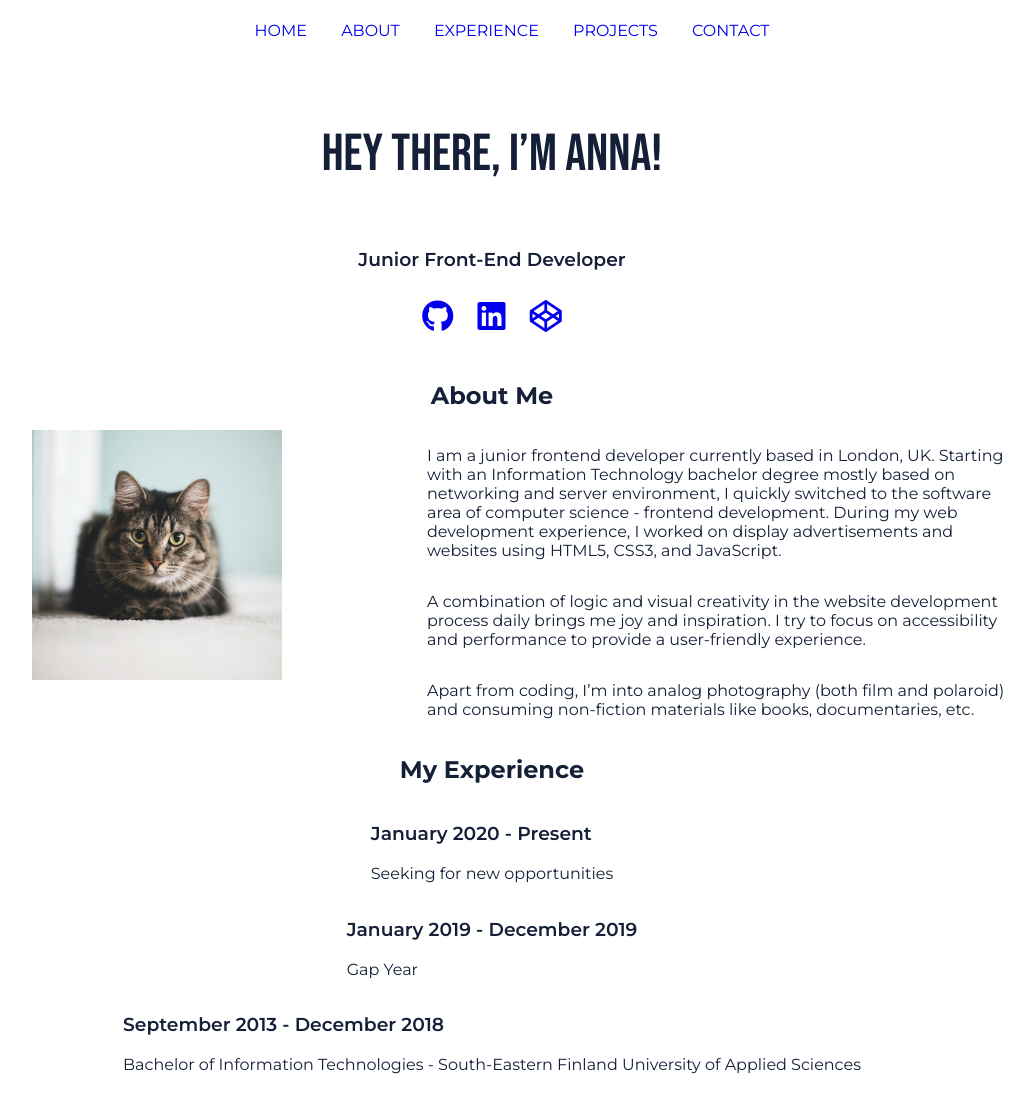
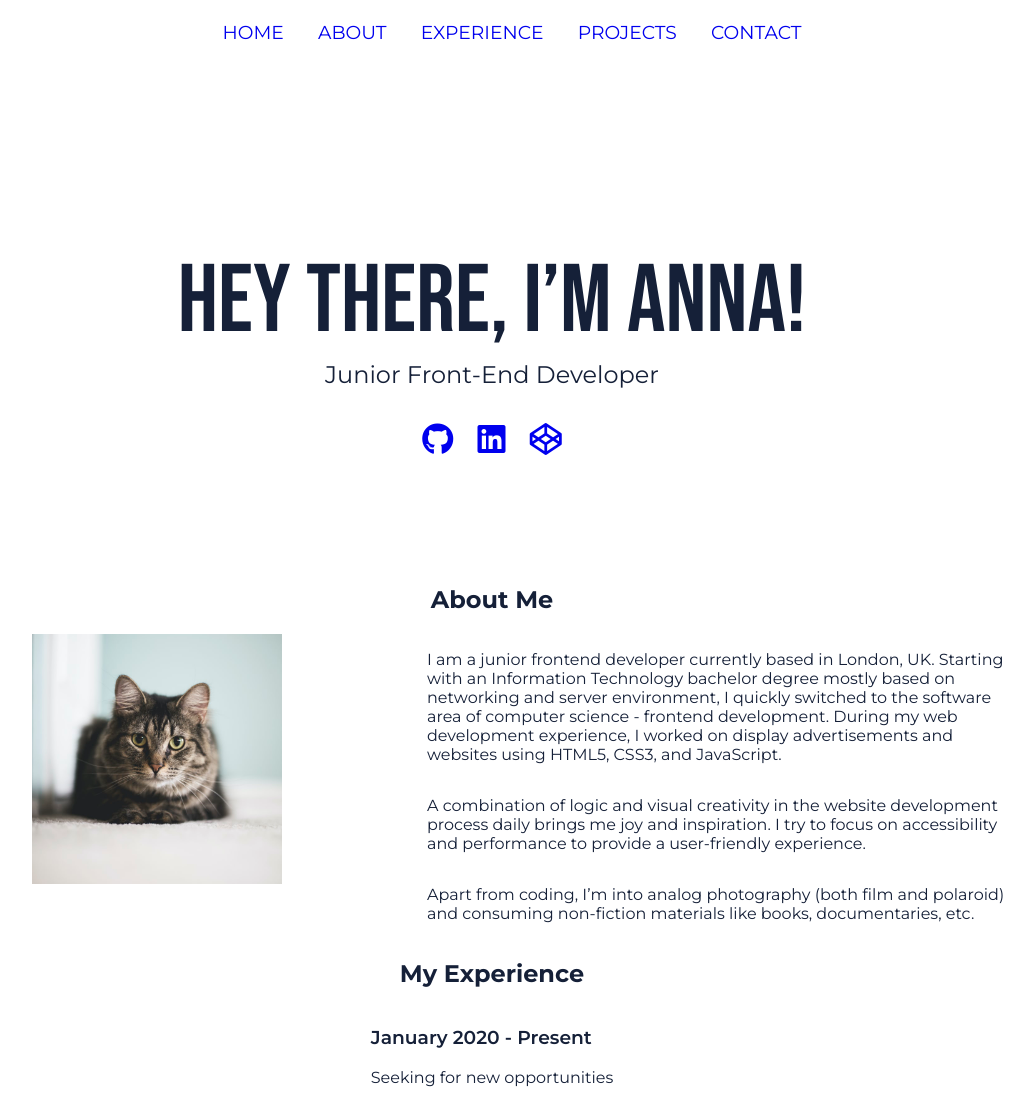
Before and after one commit to fruitsofbabylon/personal-website, a website: page index.html in a window 1280 px wide. Shown: the top 1100 px of the page, without its empty margins (148-1182 px from the left). Drawn offline with Linux system fonts and the light colour scheme.

Commit message:
add font size

```diff
--- a/index.html
+++ b/index.html
@@ -29,7 +29,7 @@
             </header>
             <section id="home">
                 <h1>Hey there, I’m Anna!</h1>
-                <h3>Junior Front-End Developer</h3>
+                <p class="subheading">Junior Front-End Developer</p>
                 <div class="icons-social">
                     <a target="_blank" href="#"><i class="fab fa-github"></i></a>
                     <a target="_blank" href="#"><i class="fab fa-linkedin"></i></a>
@@ -46,7 +46,7 @@
                             <p>I am a junior frontend developer currently based in London, UK. Starting with an Information Technology bachelor
                                  degree mostly based on networking and server environment, I quickly switched to the software area of computer
                                  science - frontend development. During my web development experience, I worked on display advertisements and
-                                 websites using HTML5, CSS3, and JavaScript. </p>
+                                 websites using HTML5, CSS3, and JavaScript.</p>
 
                             <p>A combination of logic and visual creativity in the website development process daily brings me joy and inspiration.
                                 I try to focus on accessibility and performance to provide a user-friendly experience.</p>
--- a/index.scss
+++ b/index.scss
@@ -15,14 +15,23 @@ body {
     font-family: 'Montserrat', sans-serif;
 }
 
+.wrapper {
+    margin-right: auto;
+    margin-left:  auto;
+    max-width: 1140px;
+    padding:  0 10px;
+}
+
 h1 {
     font-family: 'Bebas Neue', cursive;
     font-weight: 400;
-    font-size: 52px;
+    font-size: 6rem;
+    margin-bottom: 0;
 }
 
 h2 {
     font-weight: 700;
+    text-align: center;
 }
 
 h3 {
@@ -33,11 +42,9 @@ p {
     font-weight: 400;
 }
 
-.wrapper {
-    margin-right: auto;
-    margin-left:  auto;
-    max-width: 1140px;
-    padding:  0 10px;
+.subheading {
+    font-size: 1.5rem;
+    margin-top: 0;
 }
 
 .header-nav {
@@ -50,6 +57,7 @@ p {
             a {
                 text-decoration: none;
                 text-transform: uppercase;
+                font-size: 1.17rem;
             }
         }
     }
@@ -60,7 +68,7 @@ p {
     justify-content: center;
     align-items: center;
     flex-direction: column;
-    height: 300px;
+    height: 500px;
 }
 
 .icons-social {
@@ -68,10 +76,6 @@ p {
         font-size: 2em;
         padding: 10px;
     }
-}
-
-h2 {
-    text-align: center;
 }
 
 .flex-container {
```
Also changed, not shown: index.css.
